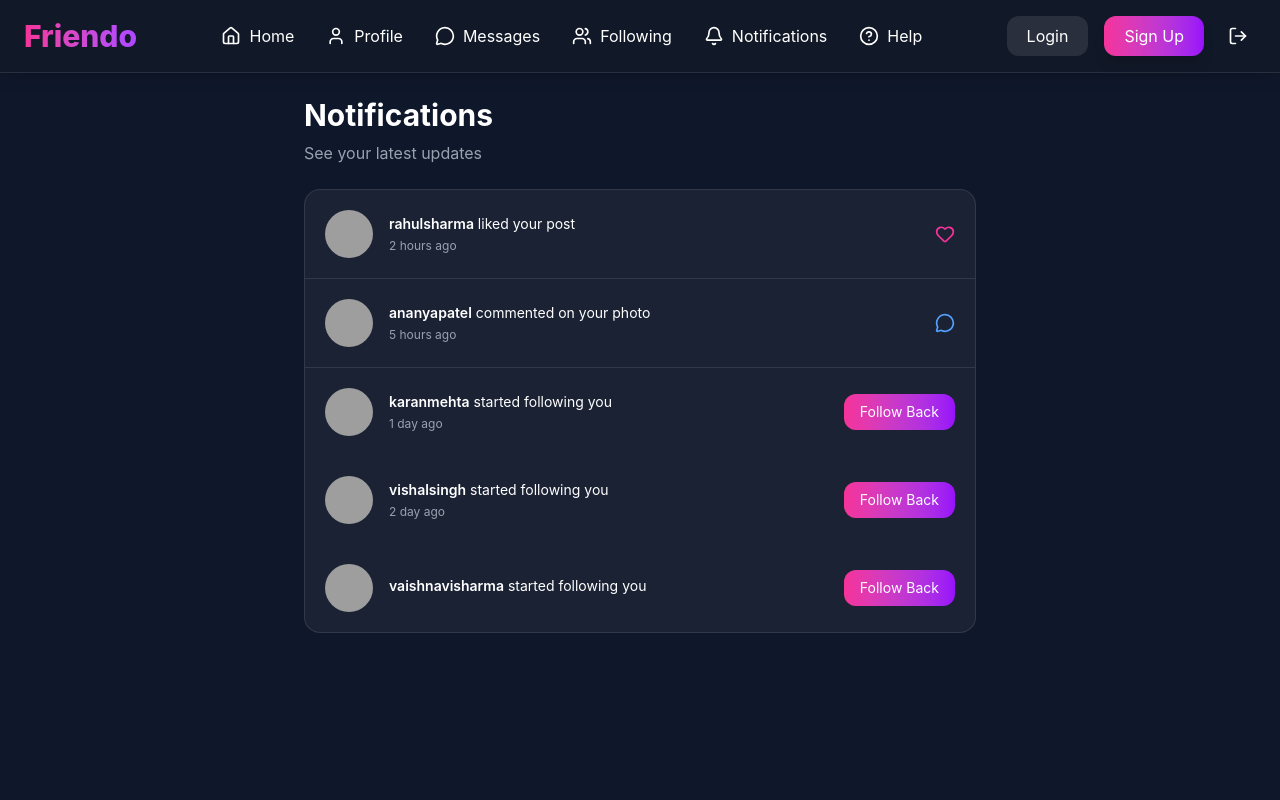
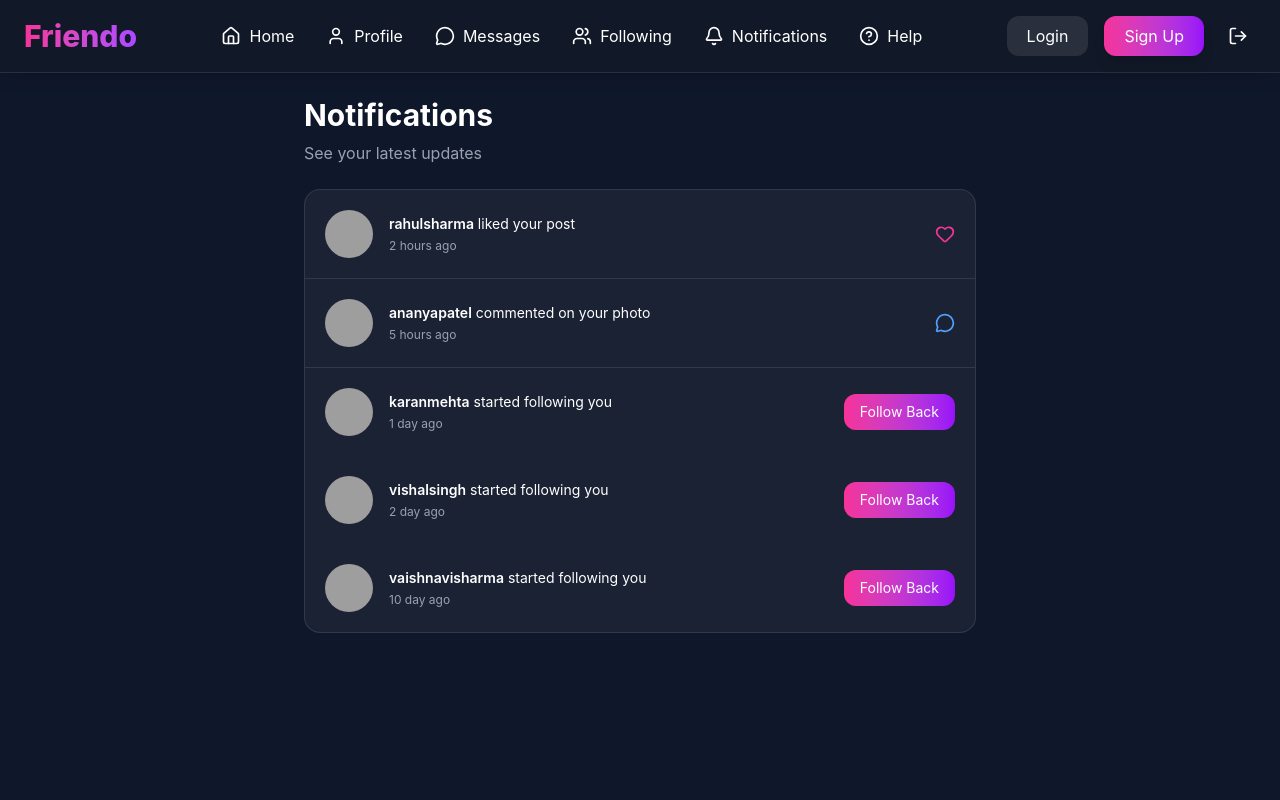
Before and after one commit to gauravkumar2005/Friendo, a React (Vite) app: page /notification in a window 1280 px wide. Shown: the top 800 px of the page. Built offline with nearby package versions, Linux system fonts and the light colour scheme; grey boxes are pictures that could not be loaded.

Commit message:
update notification page

```diff
--- a/src/pages/Notification.jsx
+++ b/src/pages/Notification.jsx
@@ -187,7 +187,7 @@ function Notifications() {
                 </p>
 
                 <p className="text-xs text-gray-400 mt-1">
-
+                  10 day ago
                 </p>
 
               </div>
```
